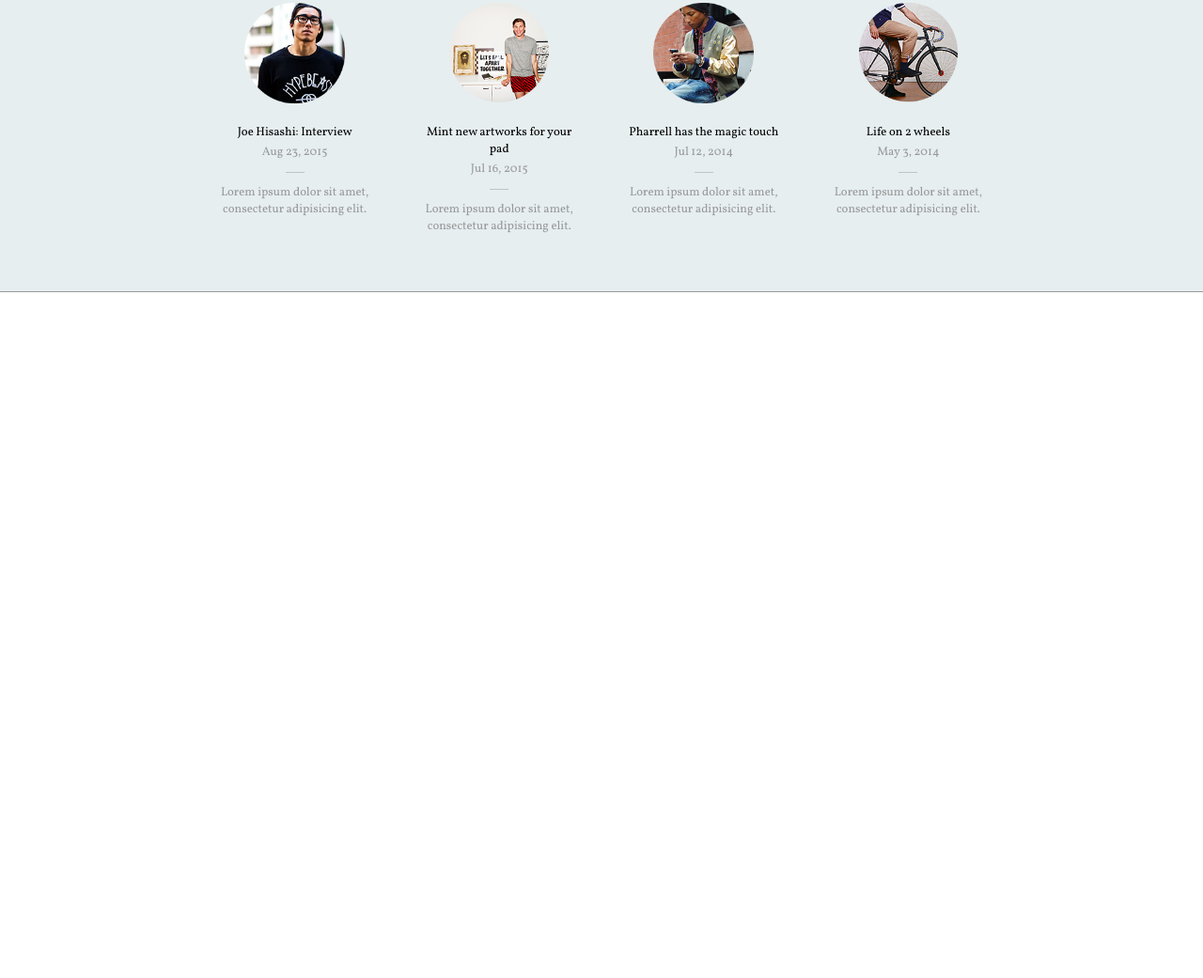
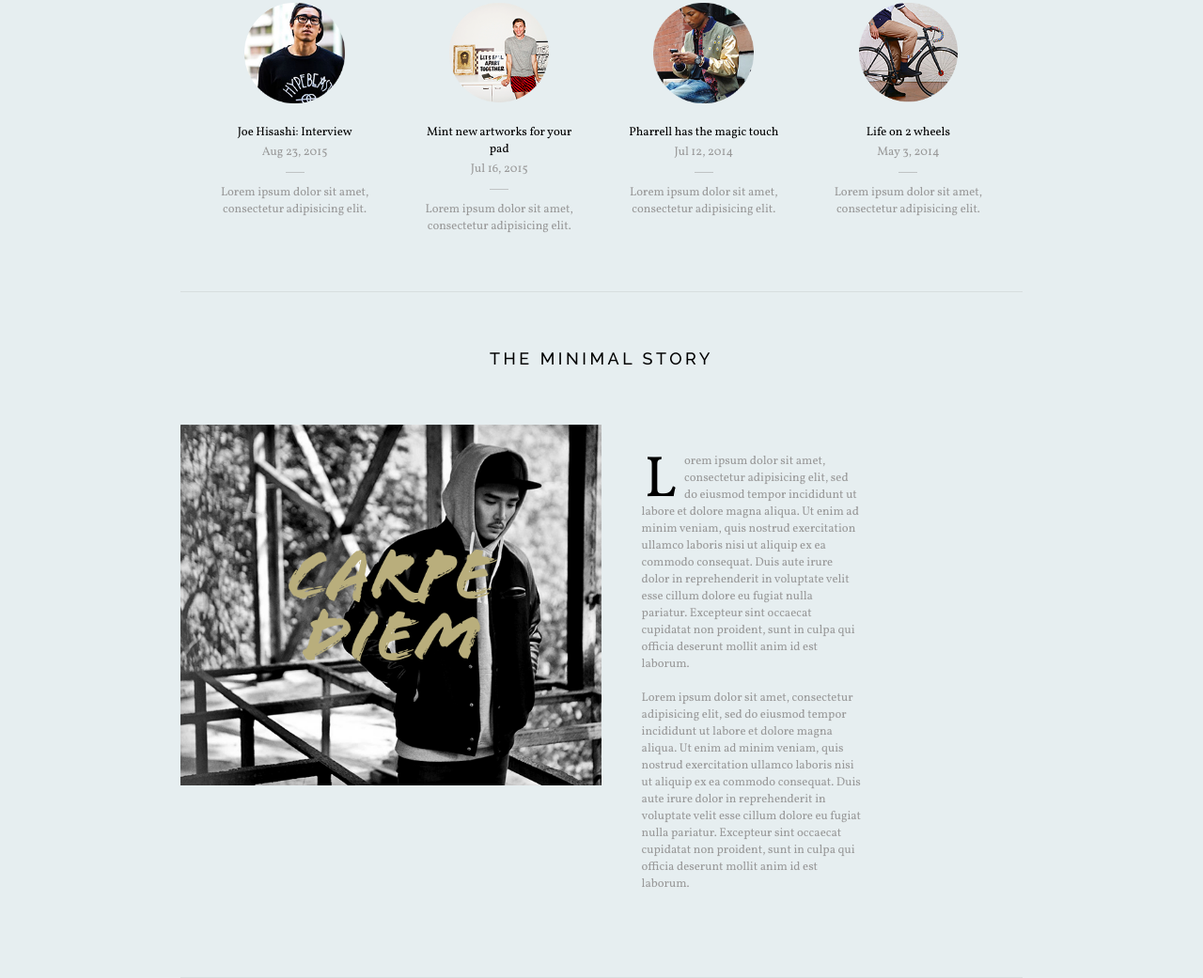
Before and after one commit to bevieboo/minimal, a website: page index.html in a window 1280 px wide. Shown: the part 2338-3379 px from the top of the page at 94% size. Before the commit the page ends 2649 px from the top, so only its background shows below. Drawn offline with Linux system fonts and the light colour scheme.

Commit message:
minimal story -added image and lorems

```diff
--- a/bundle/bundle.css
+++ b/bundle/bundle.css
@@ -1323,10 +1323,20 @@ img {
   text-align: center;
   width: 100%;
   margin: 0 auto;
-  border-bottom: 1px solid #E8EAE5;
   background-color: #E6EEF0;
-  padding-top: 60px;
-  border-bottom: 1px solid #999; }
+  padding-top: 60px; }
+
+.module-blog:after {
+  content: "";
+  background-color: #999;
+  opacity: 0.2;
+  display: block;
+  width: 70%;
+  height: 1px;
+  position: relative;
+  left: 50%;
+  -webkit-transform: translateX(-50%);
+          transform: translateX(-50%); }
 
 .module-blog-title {
   letter-spacing: 3.5px;
@@ -1387,6 +1397,44 @@ img {
 
 .blog-four-image {
   background-image: url("../images/index/blog4.png"); }
+
+.story-wrap {
+  width: 70%;
+  margin: 60px auto;
+  font-family: "Vollkorn", serif;
+  font-size: 0.8em;
+  height: auto;
+  text-align: left; }
+
+.story-image {
+  width: 50%;
+  display: inline-block;
+  background-image: url("../images/index/story.png");
+  background-position: top center;
+  background-size: contain;
+  background-repeat: no-repeat; }
+
+.story-image:before {
+  content: "";
+  display: block;
+  padding-top: 100%;
+  /* initial ratio of 1:1*/ }
+
+.story-text {
+  display: inline-block;
+  color: #999;
+  width: 35%;
+  vertical-align: top;
+  padding: 30px 40px; }
+
+.story-first-character {
+  float: left;
+  color: black;
+  font-size: 4.8em;
+  line-height: 46px;
+  padding-top: 8px;
+  padding-right: 8px;
+  padding-left: 3px; }
 
 @media (max-width: 1300px) {
   .banner-button {
--- a/index.html
+++ b/index.html
@@ -136,7 +136,6 @@
       <div class="module-blog-header">
         <h2 class="module-blog-title">FRESH FROM THE BLOG</h2>
       </div>
-
       <div class="blog-wrap">
         <div class="blog-one">
           <div class="blog-one-image"></div>
@@ -163,7 +162,18 @@
           <div class="blog-snippet">Lorem ipsum dolor sit amet, consectetur adipisicing elit.</div>
         </div>
       </div>
+    </div>
 
+    <div class="module-blog">
+      <div class="module-blog-header">
+        <h2 class="module-blog-title">THE MINIMAL STORY</h2>
+      </div>
+      <div class="story-wrap">
+        <div class="story-image"></div>
+        <div class="story-text"><span class="story-first-character">L</span>orem ipsum dolor sit amet, consectetur adipisicing elit, sed do eiusmod tempor incididunt ut labore et dolore magna aliqua. Ut enim ad minim veniam, quis nostrud exercitation ullamco laboris nisi ut aliquip ex ea commodo consequat. Duis aute irure dolor in reprehenderit in voluptate velit esse cillum dolore eu fugiat nulla pariatur. Excepteur sint occaecat cupidatat non proident, sunt in culpa qui officia deserunt mollit anim id est laborum.</br></br>
+        Lorem ipsum dolor sit amet, consectetur adipisicing elit, sed do eiusmod tempor incididunt ut labore et dolore magna aliqua. Ut enim ad minim veniam, quis nostrud exercitation ullamco laboris nisi ut aliquip ex ea commodo consequat. Duis aute irure dolor in reprehenderit in voluptate velit esse cillum dolore eu fugiat nulla pariatur. Excepteur sint occaecat cupidatat non proident, sunt in culpa qui officia deserunt mollit anim id est laborum.</div>
+        <div class="story-sidenote"></div>
+      </div>
     </div>
 
     <script src="./javascripts/jQuery.js" charset="utf-8"></script>
--- a/scss/main.scss
+++ b/scss/main.scss
@@ -16,4 +16,5 @@
 @import "modules/index_featured";
 @import "modules/index_popular";
 @import "modules/index_blog";
+@import "modules/index_story";
 @import "modules/index_media";
--- a/scss/modules/_index_blog.scss
+++ b/scss/modules/_index_blog.scss
@@ -2,10 +2,20 @@
   text-align: center;
   width: 100%;
   margin: 0 auto;
-  border-bottom: 1px solid $gray-nurse;
   background-color: $mystic;
   padding-top: 60px;
-  border-bottom: 1px solid #999;
+}
+
+.module-blog:after {
+  content: "";
+  background-color: #999;
+  opacity: 0.2;
+  display: block;
+  width: 70%;
+  height: 1px;
+  position: relative;
+  left: 50%;
+  transform: translateX(-50%);
 }
 
 .module-blog-title {
--- /dev/null
+++ b/scss/modules/_index_story.scss
@@ -0,0 +1,43 @@
+.story-wrap {
+  width: 70%;
+  margin: 60px auto;
+  font-family: $font-family-vollkorn;
+  font-size: 0.8em;
+  height: auto;
+  text-align: left;
+}
+
+.story-image {
+  width: 50%;
+  display: inline-block;
+  background-image: url('../images/index/story.png');
+  background-position: top center;
+  background-size: contain;
+  background-repeat: no-repeat;
+}
+.story-image:before{
+	content: "";
+	display: block;
+	padding-top: 100%; 	/* initial ratio of 1:1*/
+}
+
+.story-text {
+  display: inline-block;
+  color: #999;
+  width: 35%;
+  vertical-align: top;
+  padding: 30px 40px;
+}
+.story-first-character {
+  float: left;
+  color: black;
+  // font-size: 75px;
+  font-size: 4.8em;
+  line-height: 46px;
+  padding-top: 8px;
+  padding-right: 8px;
+  padding-left: 3px;
+}
+.story-sidenote {
+
+}
```
Also changed, not shown: images/index/story.png (added).
